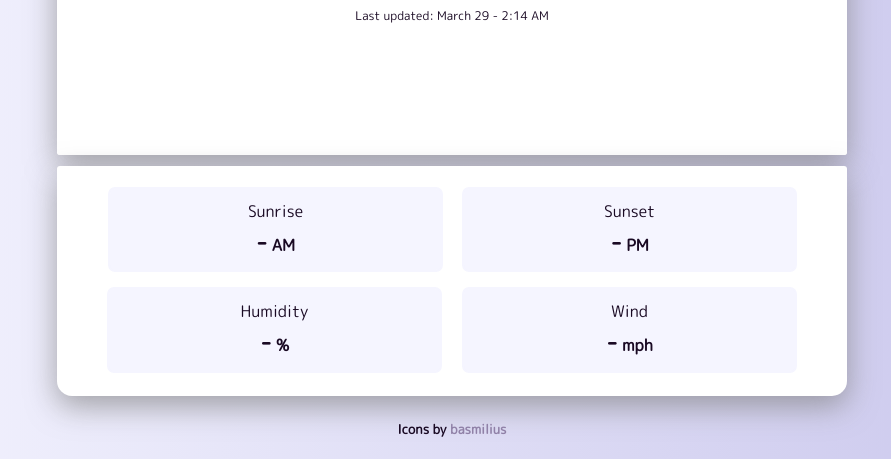
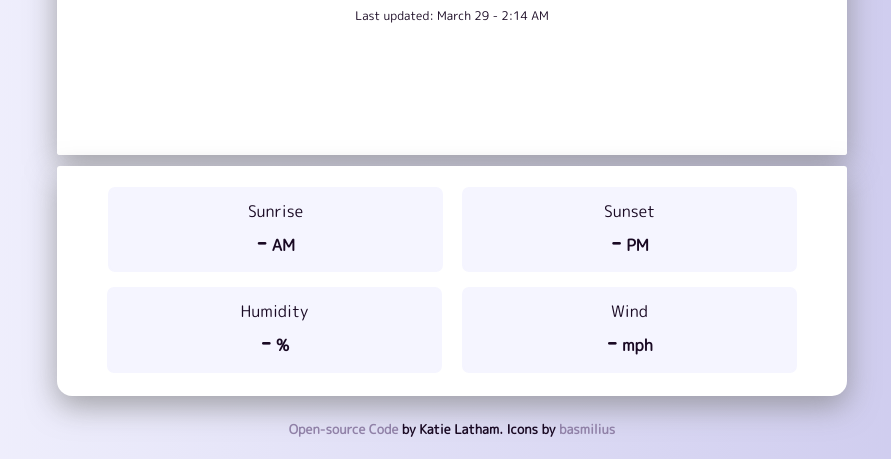
Before and after one commit to Kaytay418/weather-app-final, a plain HTML site: page index.html in a window 1280 px wide. Shown: the part 371-830 px from the top of the page, without its empty margins (188-1079 px from the left). Drawn offline with nearby package versions, Linux system fonts and the light colour scheme; no server answers.

Commit message:
Added open-source code link

```diff
--- a/index.html
+++ b/index.html
@@ -96,7 +96,7 @@
     </div>
     <br>
     <p class="code">
-       <strong>Icons by<a class="links" href="https://github.com/basmilius" target= "_blank"> basmilius</a> </strong>
+       <strong><a class="links" href="https://github.com/Kaytay418/weather-app-final">Open-source Code</a> by Katie Latham. Icons by<a class="links" href="https://github.com/basmilius" target= "_blank"> basmilius</a></strong>
     </p>
         <script src="src/script.js"></script>
 </body>
```
